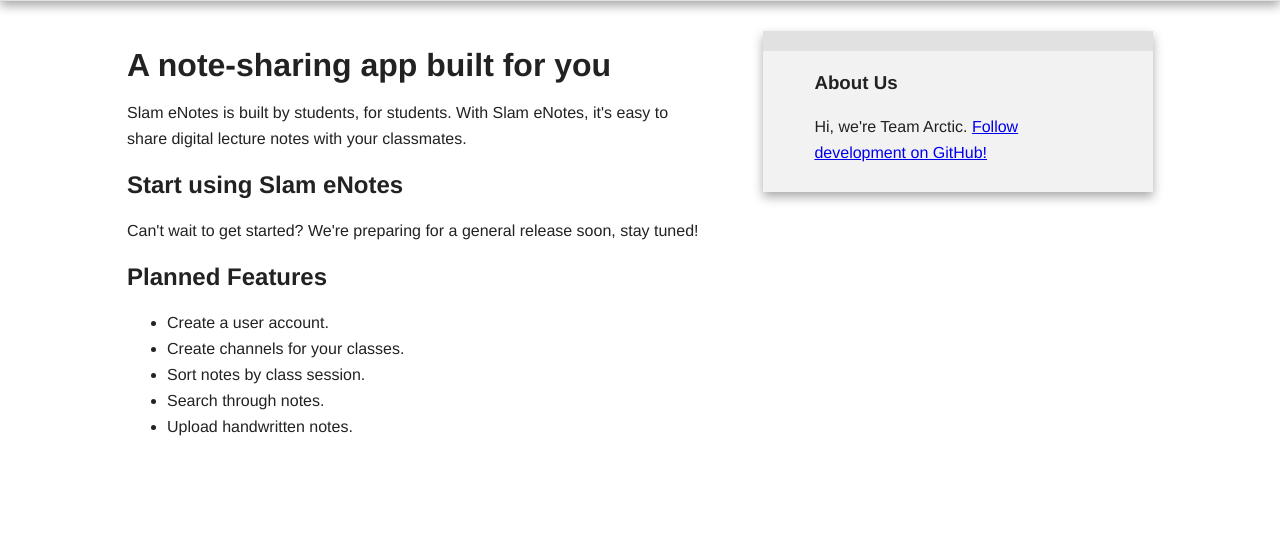
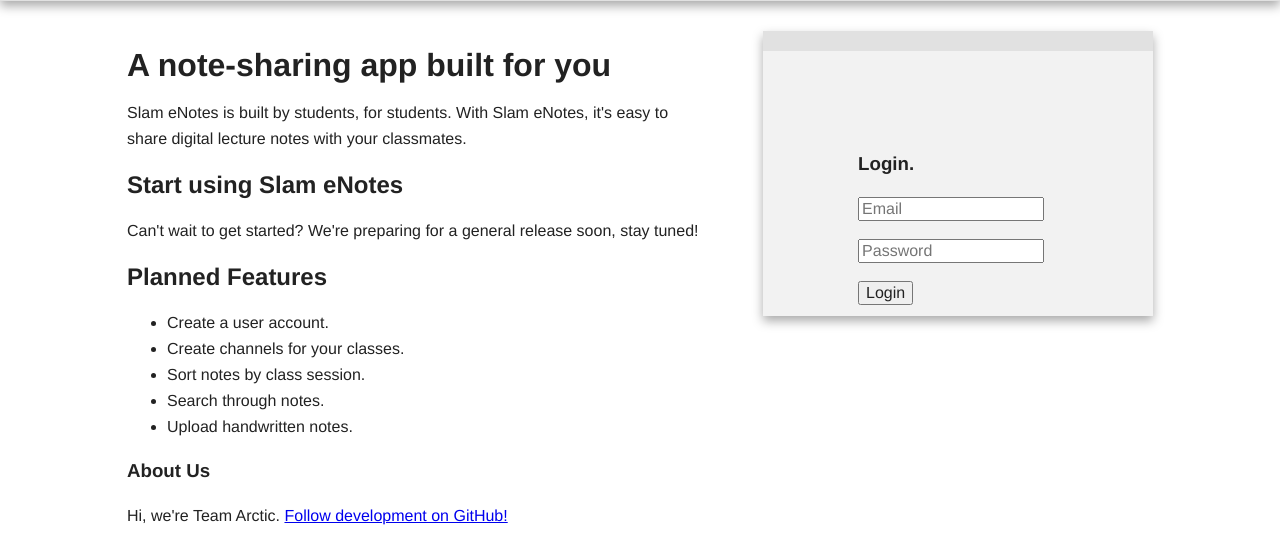
Before and after one commit to CS3398-Arctic/CS3398-Arctic-F2016, a Django app: page / in a window 1280 px wide. Shown: the part 95-641 px from the top of the page. Run offline with Django 3.2, Linux system fonts and the light colour scheme; some libraries are stand-ins or nearby versions.

Commit message:
Add login form to main page.

```diff
--- a/slamnotes/views.py
+++ b/slamnotes/views.py
@@ -13,7 +13,17 @@
 
 def index(request):
     """Home page view"""
-    return render(request, 'index.html')
+    if request.method == 'POST':
+        form_login = LoginForm(request.POST, request.FILES)
+        if form_login.is_valid():
+            User.objects.login(**form_login.cleaned_data)
+            return render(request, 'login_successful.html')
+    else:
+        form_login = LoginForm()
+    return render(request, 'index.html',
+                  {
+                      'form_login': form_login,
+                  })
 
 
 def view_time(request):
--- a/templates/index.html
+++ b/templates/index.html
@@ -56,12 +56,18 @@
                             <li>Search through notes.</li>
                             <li>Upload handwritten notes.</li>
                         </ul>
+                        <h3>About Us</h3>
+                    <p>Hi, we're Team Arctic. <a href="https://github.com/CS3398-Arctic/CS3398-Arctic-F2016/">Follow development on GitHub!</a></p>
                     </section>
                 </article>
                 <aside>
-                    <h3>About Us</h3>
-                    <p>Hi, we're Team Arctic. <a href="https://github.com/CS3398-Arctic/CS3398-Arctic-F2016/">Follow development on GitHub!</a></p>
-                </aside>
+                        <form id="login-form" method="post" action=".">
+                            <h3>Login.</h3>
+                            {% csrf_token %}
+                            {{ form_login.as_p }}
+                            <input type="submit" value="Login" />
+                        </form>
+                 </aside>
             </div> <!-- #main -->
         </div> <!-- #main-container -->
 
```
